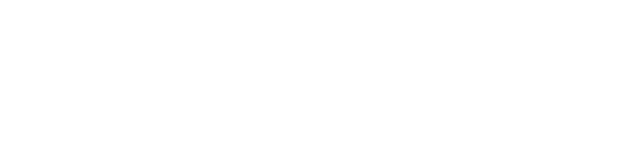
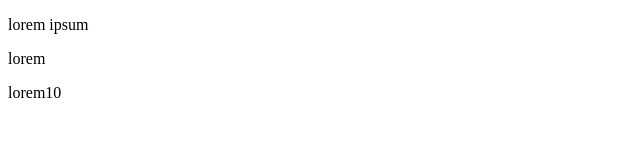
Before and after one commit to GabrielBorra/pruebadegit, a plain HTML site: page index.html in a window 1280 px wide. Shown: the whole page, without its empty margins (0-640 px from the left). Drawn offline with Linux system fonts and the light colour scheme.

Commit message:
Segundo commit

```diff
--- a/index.html
+++ b/index.html
@@ -8,5 +8,11 @@
 </head>
 <body>
 
+    <div class="clases">
+         <p>lorem ipsum</p>
+         <p>lorem</p>
+         <p>lorem10</p>
+
+        </div>
 </body>
 </html>
```
Also changed, not shown: script.js (deleted).
